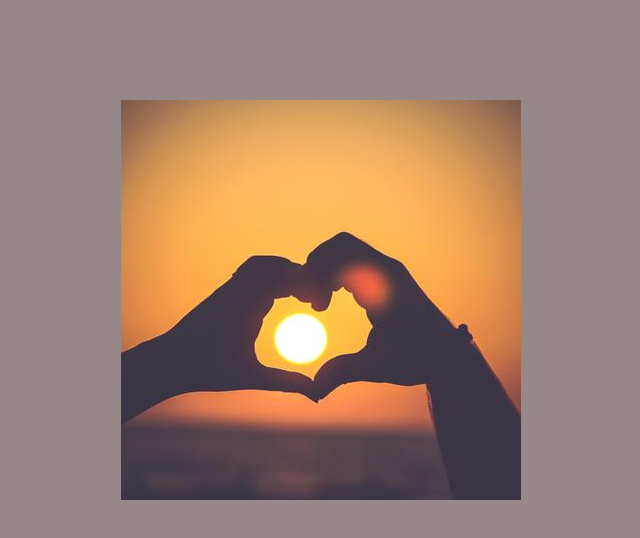
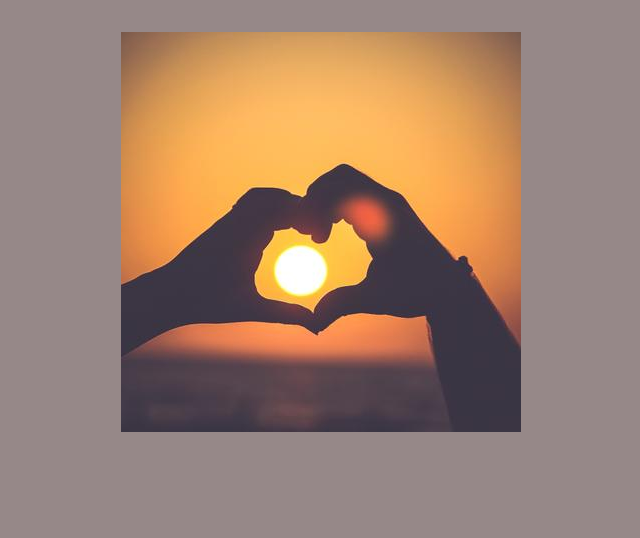
Before and after one commit to jennijennina/css-vertiefung_transition_3, a plain HTML site: page index.html in a window 1280 px wide. Shown: the whole page, without its empty margins (319-959 px from the left). Drawn offline with Linux system fonts and the light colour scheme.

Commit message:
sectionHoverUpdate

```diff
--- a/assets/css/style.css
+++ b/assets/css/style.css
@@ -7,10 +7,9 @@ body {
 }
 section {
   position: relative;
-  display: flex;
-  justify-content: center;
-  align-items: center;
-  top: 100px;
+  margin: 2rem auto;
+  height: 400px;
+  width: 400px;
   overflow: hidden;
 }
 /* ==== HOVER ==== */
@@ -25,8 +24,8 @@ div {
   height: 400px;
   width: 400px;
   opacity: 0;
-  transition: 1s;
   top: 100%;
+  transition: 1s ease-in;
 }
 section:hover div {
   opacity: 1;
```
